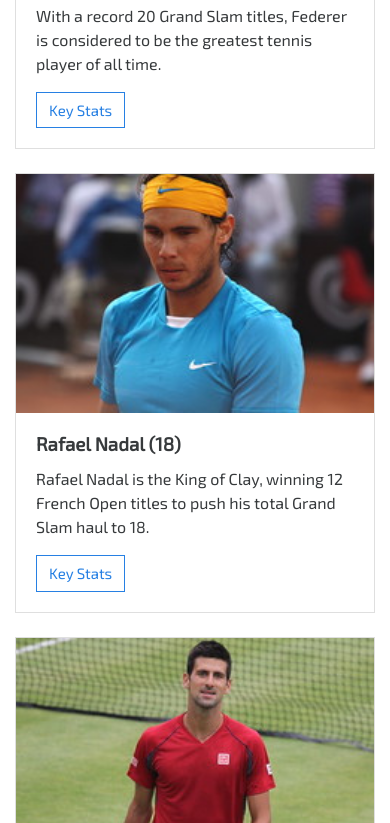
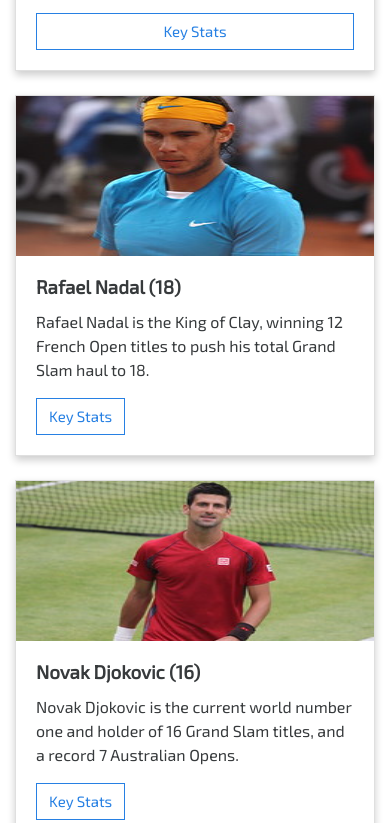
Before and after one commit to ey7/project-two, a plain HTML site: page index.html in a window 390 px wide. Shown: the part 405-1228 px from the top of the page. Drawn offline with nearby package versions, Linux system fonts and the light colour scheme.

Commit message:
addedstyling for bootstrap cards on index.html

```diff
--- a/css/style.css
+++ b/css/style.css
@@ -26,10 +26,33 @@ body {
   font-weight: 600;
 }
 
+/*-------------------band------------------------------*/
+
+.card {
+  box-shadow: 0 4px 8px 0 rgba(0,0,0,0.2);
+  height: 100%;
+}
+
+.card-body {
+  display: flex;
+  flex-direction: column;
+  justify-content: space-between;
+}
+
+.card-text {
+  justify-self: flex-start;
+}
+.card-body a {
+  align-self: flex-start;
+}
+
 /*media queries for small screens*/
 /* add margin of 20px to the bottom of the "New Search" button on records pages*/
 @media screen and (max-width: 395px) {
 #clear{ margin-bottom: 20px;
-
+}
+.card-img-top {
+  width: 100%;
+  height: 160px;
 }
 }
```
Also changed, not shown: index.html (+4 -2 lines).
